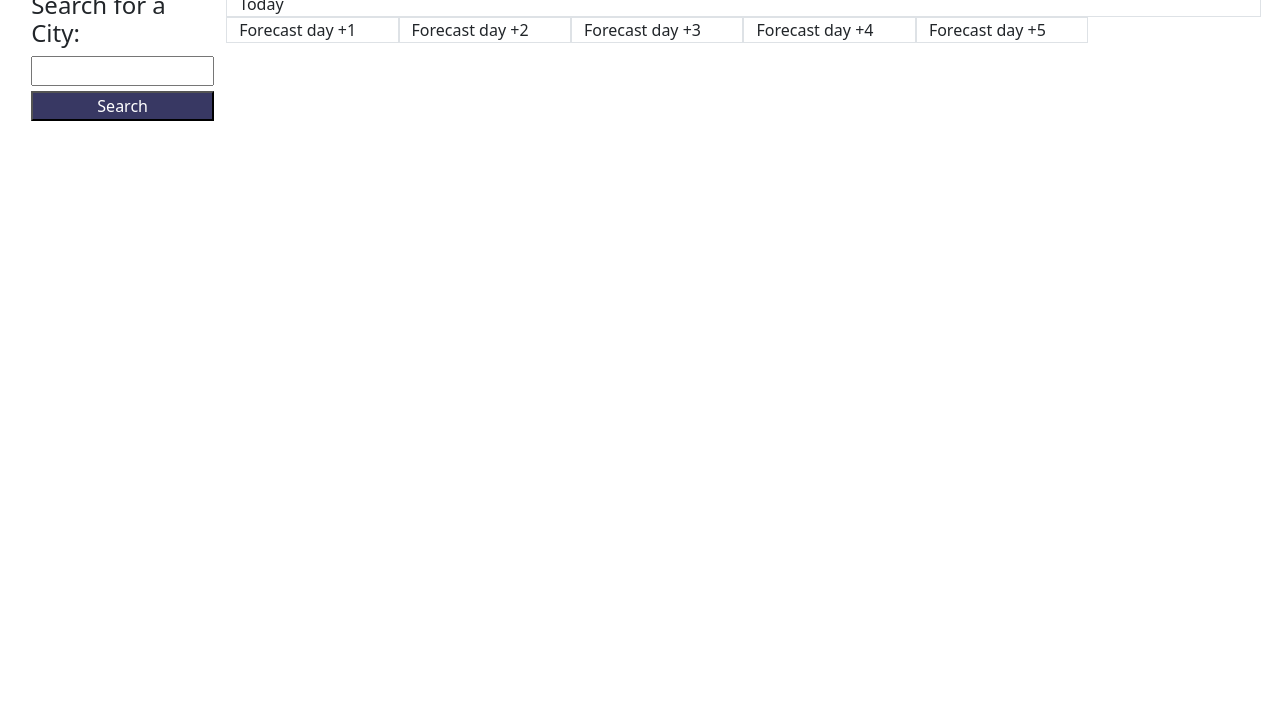
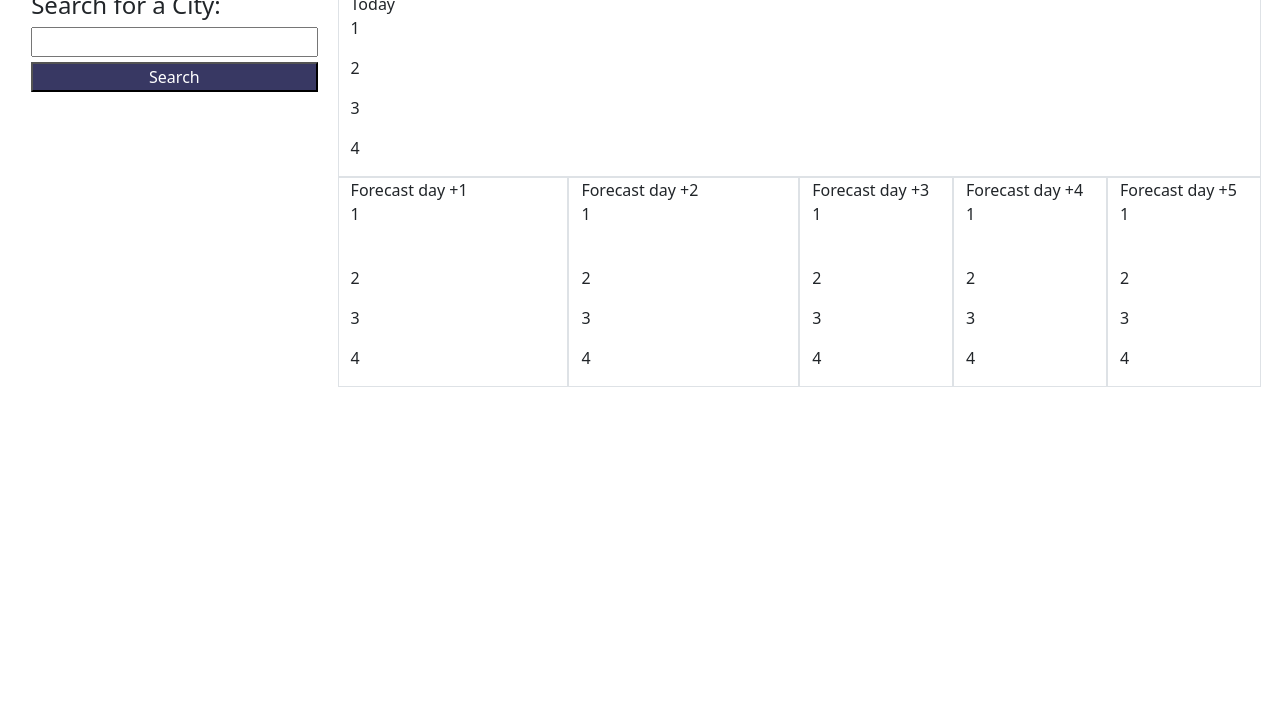
Before and after one commit to BennyGabel/WeatherDashboard, a plain HTML site: page index.html in a window 1280 px wide. Shown: the part 75-800 px from the top of the page. Drawn offline with nearby package versions, Linux system fonts and the light colour scheme.

Commit message:
Assign id to all elements

```diff
--- a/assets/css/style.css
+++ b/assets/css/style.css
@@ -22,6 +22,9 @@ button  {
   margin-top: 5px;
 }
 
+.weather {
+  padding-left: 20px;
+}
 #searchButton{
   background-color: rgb(56, 56, 99);
   color:white;
--- a/assets/js/script.js
+++ b/assets/js/script.js
@@ -11,12 +11,15 @@ forc4El        = document.getElementById("For_Day_4")   ;
 forc5El        = document.getElementById("For_Day_5")   ;
 
 
+var userEntry  = searchInputEl.value.trim()             ;
+
 var keyApi = "e361c27c104db2a481a66d649df15118";
 
 var aryToday = {};    // Today's date - weather
 var ary5Fore = {};    // 5 days Forecast - Weather
 
 var todaysDate = moment().format("YYYY-MM-DD");    // Extract Today's date from moment.js API
+var todays_mdy = moment().format("MM-DD-YYYY");    // Extract Today's date from moment.js API
 
 // todaysDtTm variable was intended for an URL not used in here, just tested with
 var todaysDtTm = todaysDate + "T12:00:00Z";        // To be used for UV extraction
@@ -79,7 +82,7 @@ fetch(apiUv).then(function(resp_uv) {
 
 
       const para = document.createElement("p");
-      para.innerText = "This is a paragraph";
+      para.innerText =  userEntry + "(" +  todays_mdy + ")"  // "This is a paragraph";
       todayEl.appendChild(para);
 
 
@@ -99,11 +102,7 @@ fetch(apiUv).then(function(resp_uv) {
 var getOpenWeatherApi = function(event) {
     event.preventDefault()
 
-    var userEntry = searchInputEl.value.trim()
-
-
-    /* // WORKS for current weather
-    var apiUrl1 = "https://api.openweathermap.org/data/2.5/weather?lat=43.000351&lon=-75.499901&appid="+keyApi;  */
+    // var userEntry = searchInputEl.value.trim()     WILL MOVE TO THE TOP
 
     // Will call API with City's name
     // Template will use literals
--- a/index.html
+++ b/index.html
@@ -28,7 +28,7 @@
   <!-- <div class="row margin-right-2 margin-left-2"> -->
   <div class="row main">   <!-- Remove   style="width: 80%"   -->
     <h1>Weather Dashboard</h1>
-    <form id="searchForm" class="col-2">
+    <form id="searchForm" class="col-3">
       <h4>Search for a City:</h4>
       <input class="col-12" id="searchInput" type="text">
       <!-- <button style="margin-top: 5px" class="col-12" id="searchButton" type="submit">Search</button> -->
@@ -39,39 +39,68 @@
     <!-- <div id="today">
 
 
-      </div> -->
+      </div>
 
+    <div class="col-1"></div>-->
 
-    <div class="col-10">
+    <div class="col-9 weather">
       <div class="row">
 
 
         <div class="col-12 border" id="Today">      <!--   DONT FORGET TO REMOVE BORDER-->
           Today
+          <p id="Today_Temp">1</p>
+          <p id="Today_Wind">2</p>
+          <p id="Today_Humid">3</p>
+          <p id="UV">4</p>
+        </div>
+
+        <div class="col-3 border" id="For_Day_1">  <!--   DONT FORGET TO REMOVE BORDER-->
+          Forecast day +1
+          <p id="Fore1_Date">1</p>
+          <img src="" id="Fore1_Img"/>
+          <p id="Fore1_Temp">2</p>
+          <p id="Fore1_Wind">3</p>
+          <p id="Fore1_Humid">4</p>
 
         </div>
-
-        <div class="col-2 border" id="For_Day_1">  <!--   DONT FORGET TO REMOVE BORDER-->
-          Forecast day +1
-
-        </div>
-        <div class="col-2 border" id="For_Day_2">  <!--   DONT FORGET TO REMOVE BORDER-->
+        <div class="col-3 border" id="For_Day_2">  <!--   DONT FORGET TO REMOVE BORDER-->
           Forecast day +2
+          <p id="Fore2_Date">1</p>
+          <img src="" id="Fore2_Img"/>
+          <p id="Fore2_Temp">2</p>
+          <p id="Fore2_Wind">3</p>
+          <p id="Fore2_Humid">4</p>
 
         </div>
 
         <div class="col-2 border" id="For_Day_3">  <!--   DONT FORGET TO REMOVE BORDER-->
           Forecast day +3
+          <p id="Fore3_Date">1</p>
+          <img src="" id="Fore3_Img"/>
+          <p id="Fore3_Temp">2</p>
+          <p id="Fore3_Wind">3</p>
+          <p id="Fore3_Humid">4</p>
 
         </div>
 
         <div class="col-2 border" id="For_Day_4">  <!--   DONT FORGET TO REMOVE BORDER-->
           Forecast day +4
+          <p id="Fore4_Date">1</p>
+          <img src="" id="Fore4_Img"/>
+          <p id="Fore4_Temp">2</p>
+          <p id="Fore4_Wind">3</p>
+          <p id="Fore4_Humid">4</p>
 
         </div>
 
         <div class="col-2 border" id="For_Day_5">  <!--   DONT FORGET TO REMOVE BORDER-->
           Forecast day +5
+          <p id="Fore5_Date">1</p>
+          <img src="" id="Fore5_Img"/>
+          <p id="Fore5_Temp">2</p>
+          <p id="Fore5_Wind">3</p>
+          <p id="Fore5_Humid">4</p>
 
         </div>
       </div>
```
Also changed, not shown: assets/API_Data.jpg (added).
